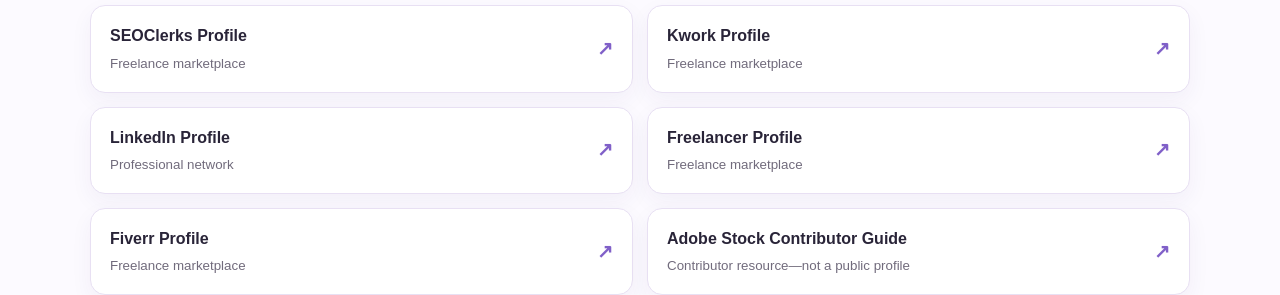
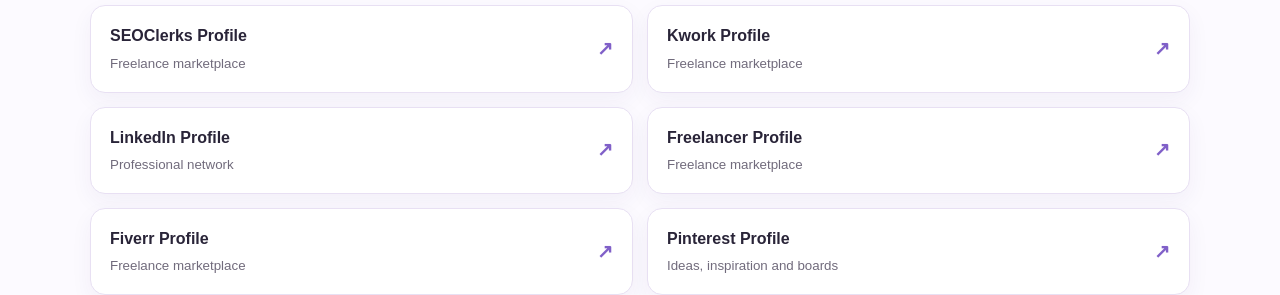
Before and after one commit to tabassumshoshy-commits/portfolio, a plain HTML site: page portfolio.html in a window 1280 px wide. Shown: the part 507-802 px from the top of the page. Drawn offline with Linux system fonts and the light colour scheme; a script that the page names is missing.

Commit message:
Add Pinterest link to portfolio page

```diff
--- a/portfolio.html
+++ b/portfolio.html
@@ -52,6 +52,9 @@
         <a class="profile-link" href="https://www.fiverr.com/sellers/tabassumshoshy/" target="_blank" rel="noopener noreferrer">
           <span><strong>Fiverr Profile</strong><small>Freelance marketplace</small></span><b>↗</b>
         </a>
+        <a class="profile-link" href="https://www.pinterest.com/tabassumshoshy/" target="_blank" rel="noopener noreferrer">
+          <span><strong>Pinterest Profile</strong><small>Ideas, inspiration and boards</small></span><b>↗</b>
+        </a>
         <a class="profile-link" href="https://helpx.adobe.com/stock/contributor.html" target="_blank" rel="noopener noreferrer">
           <span><strong>Adobe Stock Contributor Guide</strong><small>Contributor resource—not a public profile</small></span><b>↗</b>
         </a>
```
